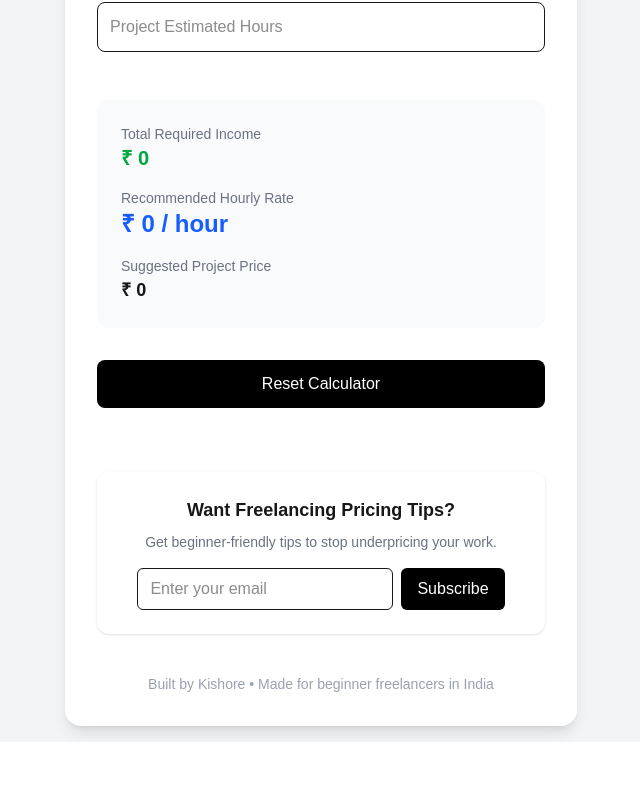
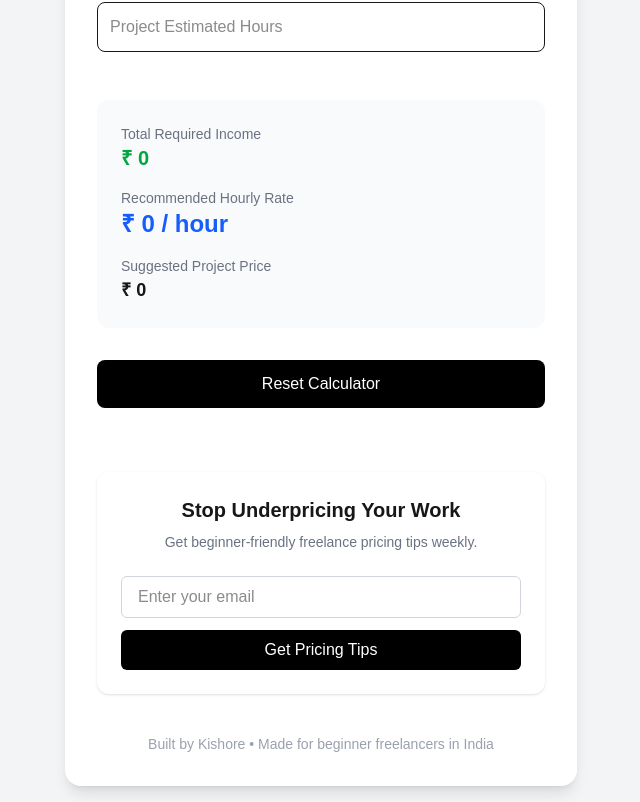
Before and after one commit to kishoredk-tech/freelance-rate, a Next.js app: page / in a window 1280 px wide. Shown: the part 505-1307 px from the top of the page, without its empty margins (319-959 px from the left). Before the commit the page ends 1247 px from the top, so only its background shows below. Built offline with nearby package versions, Linux system fonts and the light colour scheme.

Commit message:
Clean MailerLite integration

```diff
--- a/src/components/EmailCapture.tsx
+++ b/src/components/EmailCapture.tsx
@@ -1,48 +1,40 @@
 "use client";
 
-import { useState } from "react";
+export default function EmailCapture() {
+  return (
+    <div className="mt-12 p-6 bg-white rounded-xl shadow text-center max-w-md mx-auto">
+      <h2 className="text-xl font-semibold mb-2">
+        Stop Underpricing Your Work
+      </h2>
 
-export default function EmailCapture() {
-  const [email, setEmail] = useState("");
-  const [submitted, setSubmitted] = useState(false);
-
-  const handleSubmit = () => {
-    if (!email) return;
-    console.log("Collected email:", email);
-    setSubmitted(true);
-    setEmail("");
-  };
-
-  return (
-    <div className="mt-12 p-6 bg-white rounded-xl shadow text-center">
-      <h2 className="text-lg font-semibold mb-2">
-        Want Freelancing Pricing Tips?
-      </h2>
-      <p className="text-sm text-gray-500 mb-4">
-        Get beginner-friendly tips to stop underpricing your work.
+      <p className="text-sm text-gray-500 mb-6">
+        Get beginner-friendly freelance pricing tips weekly.
       </p>
 
-      {submitted ? (
-        <p className="text-green-600 font-medium">
-          Thanks! You’re on the list 🚀
-        </p>
-      ) : (
-        <div className="flex flex-col sm:flex-row gap-2 justify-center">
+      <form
+        action="https://assets.mailerlite.com/jsonp/2111336/forms/179267959470949728/subscribe"
+        method="post"
+        target="_blank"
+        className="flex flex-col gap-3"
+      >
         <input
           type="email"
+          name="fields[email]"
           placeholder="Enter your email"
-            className="border px-3 py-2 rounded-md w-full sm:w-64"
-            value={email}
-            onChange={(e) => setEmail(e.target.value)}
+          required
+          className="border border-gray-300 px-4 py-2 rounded-md focus:outline-none focus:ring-2 focus:ring-black"
         />
+
+        <input type="hidden" name="ml-submit" value="1" />
+        <input type="hidden" name="anticsrf" value="true" />
+
         <button
-            onClick={handleSubmit}
-            className="bg-black text-white px-4 py-2 rounded-md"
+          type="submit"
+          className="bg-black text-white py-2 rounded-md hover:bg-gray-800 transition"
         >
-            Subscribe
+          Get Pricing Tips
         </button>
-        </div>
-      )}
+      </form>
     </div>
   );
 }
```
Lines whose indentation alone changed are shown as unchanged.
